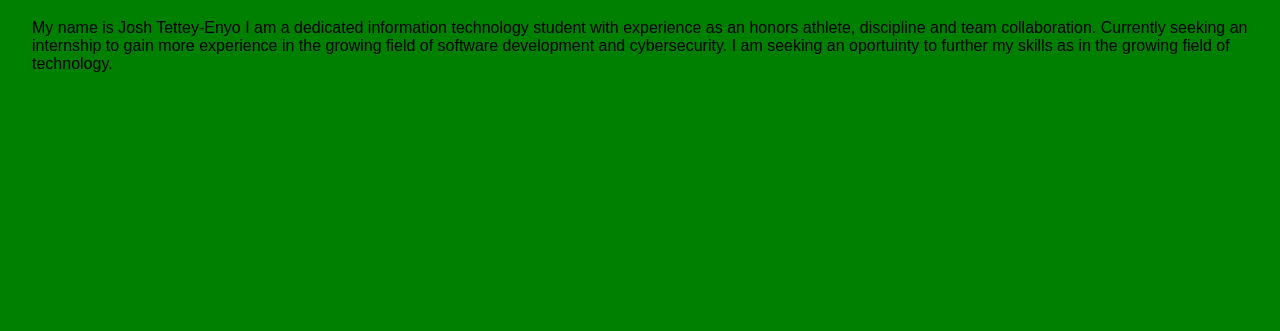
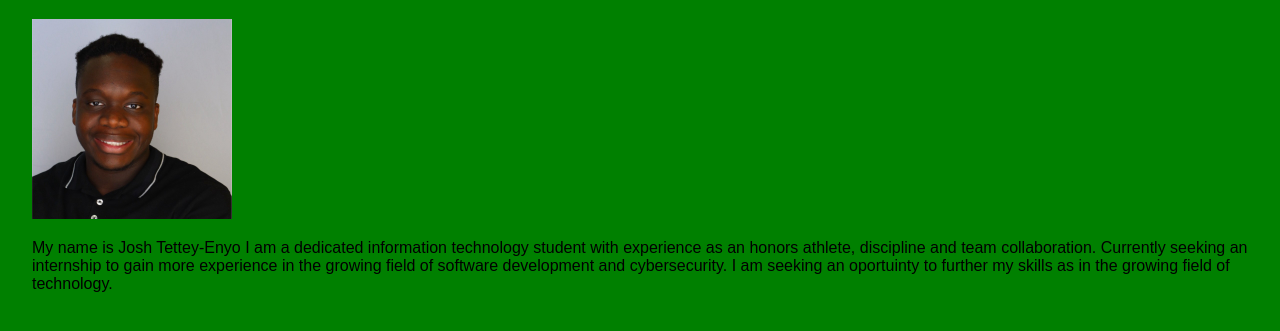
Before and after one commit to JTE5792/-web-development-project, a plain HTML site: page about.html in a window 1280 px wide. Shown: the part 175-506 px from the top of the page. Drawn offline with Linux system fonts and the light colour scheme.

Commit message:
Update about.html

```diff
--- a/about.html
+++ b/about.html
@@ -21,6 +21,7 @@
         <h1>About Me </h1>
 
         <p></p>
+         <img src="Josh.picture.jpg" alt = "Photo" width="200" height="200">
         <p> My name is Josh Tettey-Enyo I am a dedicated information technology student with experience as an honors athlete, discipline and team collaboration. Currently seeking an internship to gain more experience in the growing field of software development and cybersecurity. I am seeking an oportuinty to further my skills as in the growing field of technology. </p>
     </main>
     <!-- Link to external JS file -->
```
